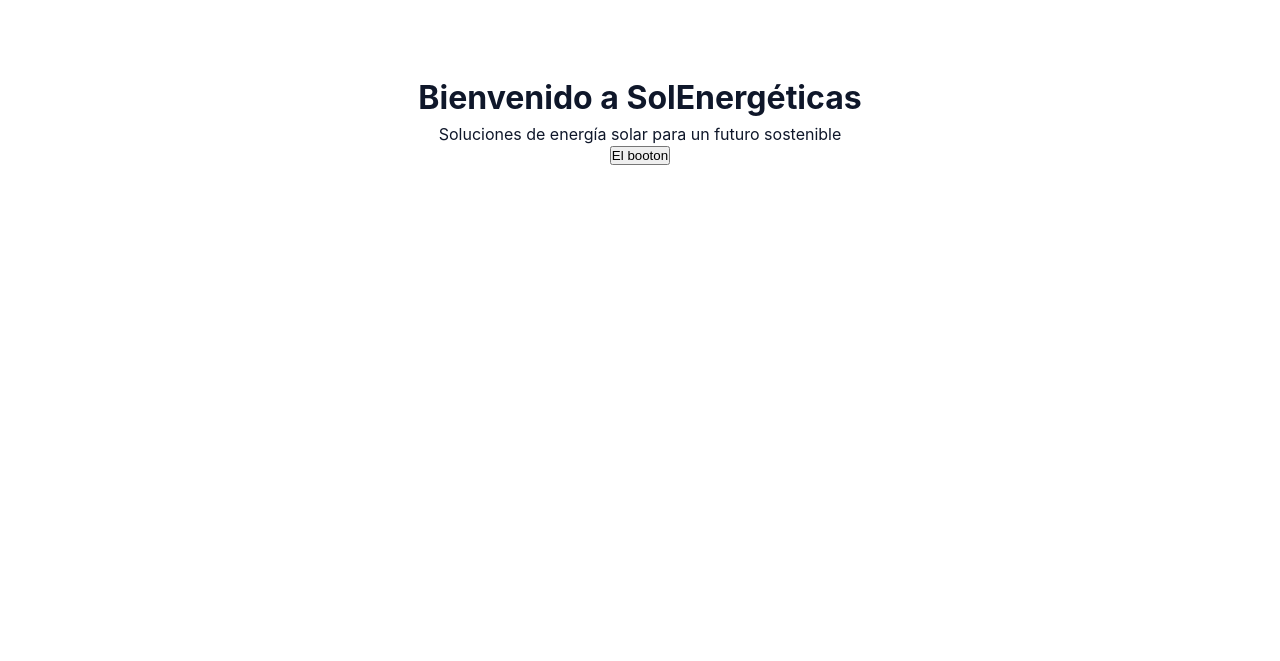
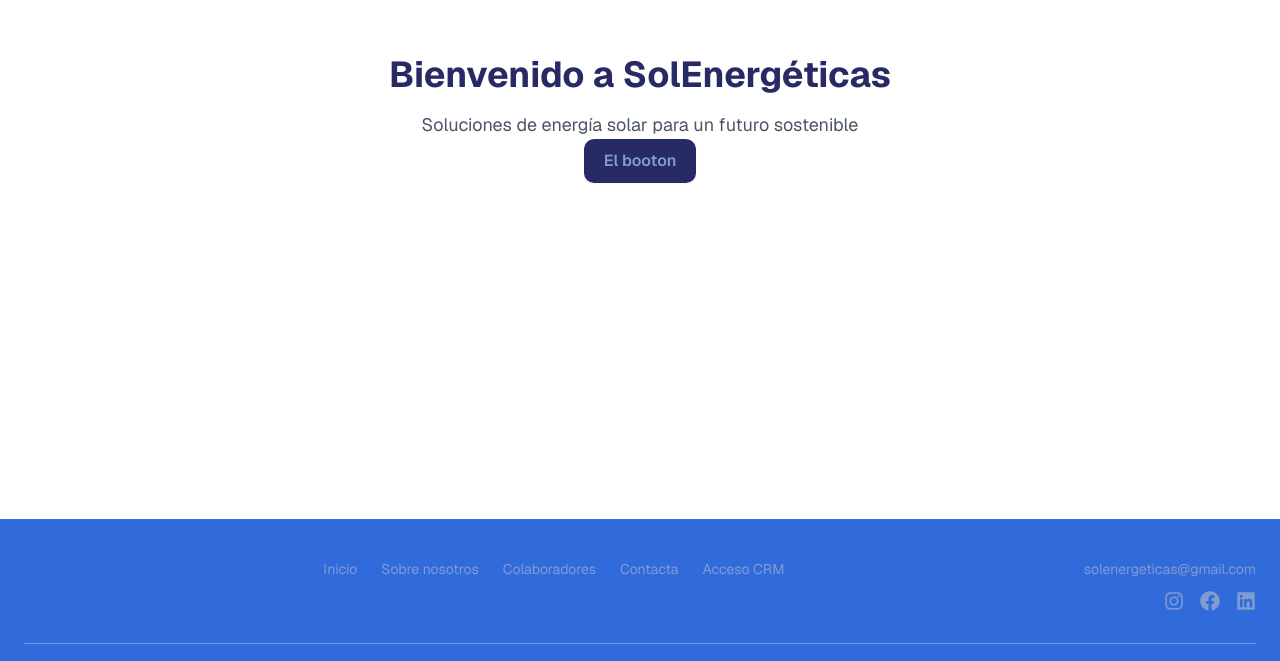
Before and after one commit to jesusgonzafer7/solenergeticas, a Next.js app: page / in a window 1280 px wide. Shown: the part 281-942 px from the top of the page. Before the commit the page ends 800 px from the top, so only its background shows below. Built offline with nearby package versions, Linux system fonts and the light colour scheme.

Commit message:
Estilos footer y button

```diff
--- /dev/null
+++ b/postcss.config.js
@@ -0,0 +1,8 @@
+/* Archivo renombrado de .ts a .js para compatibilidad nativa con Node.js */
+module.exports = {
+  plugins: {
+    /* Se utiliza @tailwindcss/postcss en lugar de tailwindcss para la version 4 */
+    '@tailwindcss/postcss': {},
+    'autoprefixer': {},
+  },
+};
--- a/postcss.config.ts
+++ /dev/null
@@ -1,14 +0,0 @@
-import type { Plugin } from 'postcss';
-
-interface PostCSSConfig {
-  plugins: Record<string, Plugin | {}>;
-}
-
-const config: PostCSSConfig = {
-  plugins: {
-    '@tailwindcss/postcss': {},
-    autoprefixer: {},
-  },
-};
-
-export default config;
--- a/src/app/layout.tsx
+++ b/src/app/layout.tsx
@@ -1,33 +1,41 @@
 import type { Metadata } from "next";
-import { Geist, Geist_Mono } from "next/font/google";
+import { Geist } from "next/font/google";
 import "../styles/globals.css";
+import Footer from "@/components/layout/Footer";
 
 const geistSans = Geist({
-    variable: "--font-geist-sans",
-    subsets: ["latin"],
-});
-
-const geistMono = Geist_Mono({
-    variable: "--font-geist-mono",
+    /* Se vincula la fuente a la variable definida en la configuracion */
+    variable: "--font-primary",
     subsets: ["latin"],
 });
 
 export const metadata: Metadata = {
     title: "SolEnergéticas",
-    description: "Soluciones de energía solar para un futuro sostenible",
+    description: "Soluciones de energía solar",
 };
 
 export default function RootLayout({
     children,
-}: Readonly<{
+}: {
     children: React.ReactNode;
-}>) {
+}) {
     return (
         <html lang="es">
             <body
-                className={`${geistSans.variable} ${geistMono.variable} antialiased`}
+                className={`
+          ${geistSans.variable}
+          antialiased
+          /* Flexbox para empujar el footer al final de la pagina */
+          min-h-screen
+          flex
+          flex-col
+        `}
             >
-                {children}
+                {/* El main crece para ocupar el espacio disponible */}
+                <main className="flex-grow">
+                    {children}
+                </main>
+                <Footer />
             </body>
         </html>
     );
--- a/src/app/page.tsx
+++ b/src/app/page.tsx
@@ -10,7 +10,7 @@ export default function Home() {
                 Soluciones de energía solar para un futuro sostenible
             </p>
             <Button>El booton
-                </Button>
+            </Button>
         </main>
     );
 }
--- a/src/components/layout/Footer.tsx
+++ b/src/components/layout/Footer.tsx
@@ -3,21 +3,19 @@ import { FaInstagram, FaFacebook, FaLinkedin } from "react-icons/fa";
 
 export default function Footer() {
     return (
-        <footer
-            className="w-full text-white mt-auto"
-            style={{ backgroundColor: "var(--color-accent)" }}
-        >
+        // Footer principal: ancho completo, fondo azul (bg-accent), texto claro (text-light), se coloca al final de la página (mt-auto)
+        <footer className="w-full bg-accent text-light mt-auto">
             <div className="max-w-7xl mx-auto px-6 py-10">
 
-                {/* Top footer */}
+                {/* Top footer: flex vertical en móvil, horizontal en desktop, con espacio entre bloques */}
                 <div className="flex flex-col md:flex-row items-center md:items-start justify-between gap-8">
 
-                    {/* Logo vacío */}
+                    {/* Logo vacío: puedes agregar tu logo aquí */}
                     <div className="flex items-center gap-3">
-                        {/* Logo vacío por ahora */}
+                        {/* Logo aquí */}
                     </div>
 
-                    {/* Navegación */}
+                    {/* Navegación principal: enlaces con gap y texto pequeño */}
                     <nav className="flex flex-wrap justify-center gap-6 text-sm">
                         <Link href="/">Inicio</Link>
                         <Link href="/sobre-nosotros">Sobre nosotros</Link>
@@ -26,39 +24,27 @@ export default function Footer() {
                         <Link href="#">Acceso CRM</Link>
                     </nav>
 
-                    {/* Contacto + redes */}
+                    {/* Contacto y redes sociales: alineado al centro en móvil y a la derecha en desktop */}
                     <div className="flex flex-col items-center md:items-end gap-3 text-sm">
+                        {/* Correo de contacto */}
                         <p>solenergeticas@gmail.com</p>
 
+                        {/* Iconos de redes sociales: tamaño grande (text-xl), con transición al pasar el mouse */}
                         <div className="flex gap-4 text-xl">
-                            <a
-                                href="#"
-                                aria-label="Instagram"
-                                className="hover:text-white/80 transition"
-                            >
+                            <a href="#" aria-label="Instagram" className="hover:text-white/80 transition">
                                 <FaInstagram />
                             </a>
-
-                            <a
-                                href="#"
-                                aria-label="Facebook"
-                                className="hover:text-white/80 transition"
-                            >
+                            <a href="#" aria-label="Facebook" className="hover:text-white/80 transition">
                                 <FaFacebook />
                             </a>
-
-                            <a
-                                href="#"
-                                aria-label="LinkedIn"
-                                className="hover:text-white/80 transition"
-                            >
+                            <a href="#" aria-label="LinkedIn" className="hover:text-white/80 transition">
                                 <FaLinkedin />
                             </a>
                         </div>
                     </div>
                 </div>
 
-                {/* Bottom */}
+                {/* Bottom footer: separador superior, centrado, texto pequeño */}
                 <div className="border-t border-white/30 mt-8 pt-4 text-center text-xs">
                     © {new Date().getFullYear()} Soluciones Energéticas. Todos los derechos reservados.
                 </div>
--- a/src/styles/globals.css
+++ b/src/styles/globals.css
@@ -1,53 +1,110 @@
-@tailwind base;
-@tailwind components;
-@tailwind utilities;
+/* Importacion del motor de Tailwind CSS v4 */
+@import "tailwindcss";
 
+/* Fuerza el escaneo del directorio src.
+   Esto es vital en la version 4 si Tailwind no detecta automaticamente tus archivos .tsx
+*/
+@source "../../src";
+
+/* Configuracion del tema de Tailwind (v4)
+   Aqui vinculamos las variables de CSS puro con las clases de Tailwind.
+   Esto permite usar clases como bg-primary, text-accent, rounded-lg, etc.
+*/
+@theme {
+  /* Colores corporativos y de interfaz */
+  --color-primary: var(--color-primary);
+  --color-accent: var(--color-accent);
+  --color-light: var(--color-light);
+  --color-background: var(--color-background);
+  --color-surface: var(--color-surface);
+  --color-text: var(--color-text);
+  --color-text-light: var(--color-text-light);
+  --color-border: var(--color-border);
+
+  /* Tipografias */
+  --font-sans: var(--font-primary);
+  --font-mono: var(--font-mono);
+
+  /* Radios de borde */
+  --radius-sm: var(--radius-sm);
+  --radius-md: var(--radius-md);
+  --radius-lg: var(--radius-lg);
+
+  /* Sombras de elevacion */
+  --shadow-sm: var(--shadow-sm);
+  --shadow-md: var(--shadow-md);
+}
+
+/* Definicion de variables raiz (Tokens de diseño)
+   Aqui es donde cambias los valores reales (colores, tamaños)
+   para que se actualicen en toda la web.
+*/
 :root {
-
-  /* 🎨 Paleta principal */
+  /* Paleta de colores principal */
   --color-primary: #272A64;
   --color-accent: #316BDB;
   --color-light: #809BCF;
 
-  /* 🎨 Colores de interfaz */
+  /* Colores de soporte para la interfaz */
   --color-background: #ffffff;
   --color-surface: #f5f7fc;
   --color-text: #0f172a;
   --color-text-light: #64748b;
   --color-border: #e2e8f0;
 
-  /* 🔤 Tipografía */
+  /* Configuracion de fuentes */
   --font-primary: "Inter", system-ui, -apple-system, sans-serif;
+  --font-mono: ui-monospace, SFMono-Regular, Menlo, Monaco, Consolas, monospace;
 
-  /* 📏 Spacing base */
-  --space-xs: 4px;
-  --space-sm: 8px;
-  --space-md: 16px;
-  --space-lg: 24px;
-  --space-xl: 32px;
-  --space-2xl: 48px;
-
-  /* 🔘 Bordes */
+  /* Medidas de bordes redondeados */
   --radius-sm: 6px;
   --radius-md: 10px;
   --radius-lg: 16px;
 
-  /* 🌑 Sombras */
-  --shadow-sm: 0 1px 2px rgba(0,0,0,0.05);
-  --shadow-md: 0 4px 12px rgba(0,0,0,0.08);
+  /* Definicion de sombras */
+  --shadow-sm: 0 1px 2px rgba(0, 0, 0, 0.05);
+  --shadow-md: 0 4px 12px rgba(0, 0, 0, 0.08);
 }
 
-/* Reset básico */
-
+/* Capa Base: Estilos globales para etiquetas HTML.
+   Se encarga de limpiar estilos por defecto y dar coherencia visual.
+*/
+@layer base {
   * {
     box-sizing: border-box;
     margin: 0;
     padding: 0;
+    border-color: var(--color-border);
   }
 
   body {
     font-family: var(--font-primary);
-  background: var(--color-background);
+    background-color: var(--color-background);
     color: var(--color-text);
     line-height: 1.5;
+    /* Suavizado de tipografia para navegadores modernos */
+    -webkit-font-smoothing: antialiased;
+    -moz-osx-font-smoothing: grayscale;
   }
+
+  /* Configuracion automatica para encabezados */
+  h1, h2, h3, h4, h5, h6 {
+    color: var(--color-primary);
+    font-weight: 700;
+  }
+
+  /* Limpieza de estilos en enlaces */
+  a {
+    color: inherit;
+    text-decoration: none;
+  }
+}
+
+/* Capa de Componentes: Clases de utilidad complejas reutilizables.
+*/
+@layer components {
+  /* Contenedor estandar para centrar contenido en la pagina */
+  .container-custom {
+    @apply max-w-7xl mx-auto px-4 sm:px-6 lg:px-8;
+  }
+}
--- a/tailwind.config.ts
+++ b/tailwind.config.ts
@@ -1,44 +1,37 @@
-import type { Config } from "tailwindcss"
+import type { Config } from "tailwindcss";
 
 const config: Config = {
+    /* Se definen las rutas donde Tailwind buscara clases aplicadas */
     content: [
         "./src/app/**/*.{js,ts,jsx,tsx,mdx}",
         "./src/components/**/*.{js,ts,jsx,tsx,mdx}",
-        "./src/pages/**/*.{js,ts,jsx,tsx,mdx}",
+        "./src/sections/**/*.{js,ts,jsx,tsx,mdx}",
     ],
     theme: {
         extend: {
-
+            /* Mapeo de variables CSS definidas en globals.css */
             colors: {
                 primary: "var(--color-primary)",
                 accent: "var(--color-accent)",
                 light: "var(--color-light)",
-
                 background: "var(--color-background)",
                 surface: "var(--color-surface)",
                 text: "var(--color-text)",
                 muted: "var(--color-text-light)",
-                border: "var(--color-border)"
+                border: "var(--color-border)",
             },
-
             borderRadius: {
                 sm: "var(--radius-sm)",
                 md: "var(--radius-md)",
-                lg: "var(--radius-lg)"
+                lg: "var(--radius-lg)",
             },
+            fontFamily: {
+                /* Se asigna la variable de fuente de Next.js como fuente principal */
+                sans: ["var(--font-primary)", "ui-sans-serif", "system-ui"],
+            },
+        },
+    },
+    plugins: [],
+};
 
-            boxShadow: {
-                sm: "var(--shadow-sm)",
-                md: "var(--shadow-md)"
-            },
-
-            fontFamily: {
-                sans: ["var(--font-primary)"]
-            }
-
-        }
-    },
-    plugins: []
-}
-
-export default config
+export default config;
--- a/tsconfig.json
+++ b/tsconfig.json
@@ -33,7 +33,8 @@
     "**/*.ts",
     "**/*.tsx",
     ".next/types/**/*.ts",
-    ".next/dev/types/**/*.ts"
+    ".next/dev/types/**/*.ts",
+    "postcss.config.js"
   ],
   "exclude": [
     "node_modules"
```
Also changed, not shown: 1 other file (tests, documents, lock files or other folders). Lines whose indentation alone changed are shown as unchanged.
